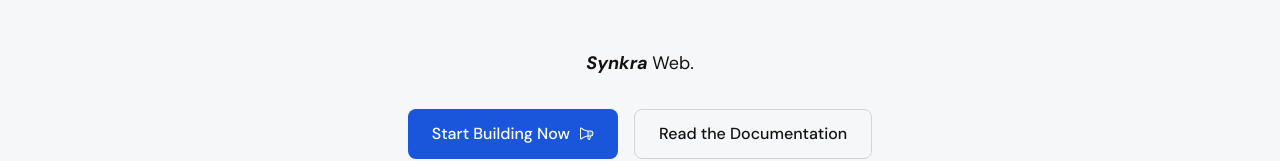
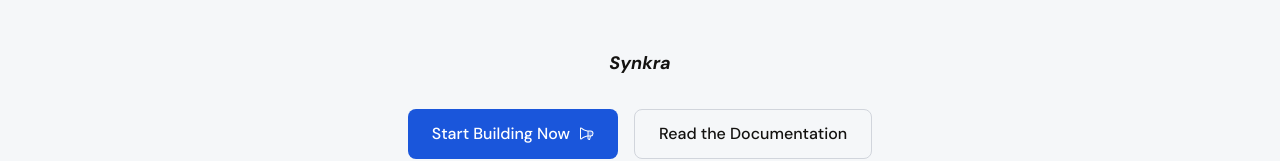
Before and after one commit to KhaledMaher923/Synkra, a React (Vite) app: page / in a window 1280 px wide. Shown: the part 7713-7874 px from the top of the page. Built offline with nearby package versions, Linux system fonts and the light colour scheme.

Commit message:
fix: swap headline description with subheadline description in HeroHeader component

```diff
--- a/src/components/FeaturesPageHeroSection/HeroHeader.jsx
+++ b/src/components/FeaturesPageHeroSection/HeroHeader.jsx
@@ -25,7 +25,7 @@
 
             <p className="max-w-165 text-lg max-lg:text-base font-sans" >
                 <span className="font-bold italic" > {subheadline.bold} </span>
-                {headline.description}
+                {subheadline.description}
             </p>
         </div>
     );
```
